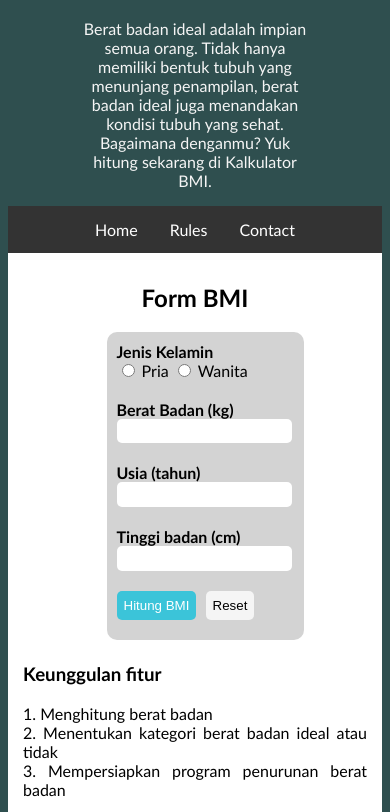
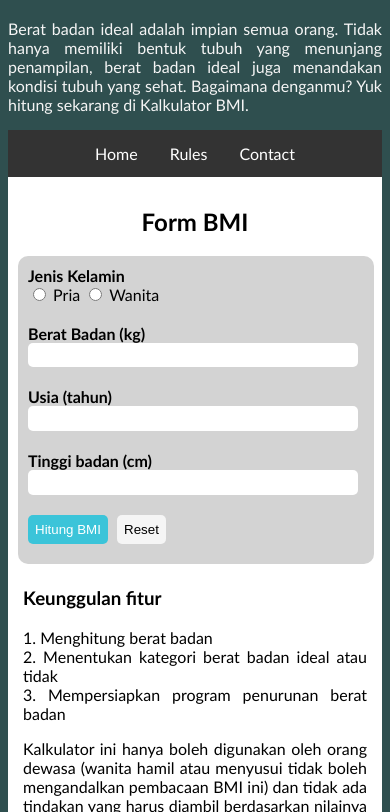
Before and after one commit to revou-fundamental-course/25-mar-24-Dede09-ml, a plain HTML site: page index.html in a window 390 px wide. Shown: the part 63-875 px from the top of the page. Drawn offline with Linux system fonts and the light colour scheme.

Commit message:
sixth  push

```diff
--- a/css/style.css
+++ b/css/style.css
@@ -252,7 +252,7 @@ a {
     opacity: 1;
 }
 
-@media only screen and (max-width: 800px){
+@media only screen and (max-width: 720px){
     .container{
         display:block;
     }
@@ -271,3 +271,22 @@ a {
         font-size: 60%;
     }
 }
+
+@media only screen and (max-width:500px){
+    .headdesc {
+        text-align: justify;
+        display: flex;
+        margin-left: 0px;
+        width: 100%;
+    }
+
+    .container-input {
+        width: 95%;;
+        margin-left: 0;
+    }
+
+    .container-result {
+        width: 95%;
+        margin-left: 0;
+    }
+}
--- a/index.html
+++ b/index.html
@@ -5,6 +5,7 @@
     <meta charset="UTF-8">
     <meta name="viewport" content="width=device-width, initial-scale=1.0">
     <title>BMI Calculate</title>
+    <link rel="icon" type="image/png" href="./assets/images/icons8-calculate-16.png" />
     <link rel="stylesheet" href="./css/style.css" />
 </head>
 
@@ -98,7 +99,7 @@
                 <p id="resultrange"></p>
                 <p id="suggest"></p>
             </div>
-            <div>
+            <div class="consultation">
                 <button class="btn">Konsultasi Ahli Gizi Via Aplikasi</button>
                 <button class="btn">Registrasi Online Ahli Gizi</button>
             </div>
--- a/js/script.js
+++ b/js/script.js
@@ -85,8 +85,9 @@ function submitBMI() {
 
 }
 
+// function reset; mengosongkan semua nilai pada form
+
 function reset() {
-    // window.location = "/"
     pria.checked = false
     wanita.checked = false
     weight.value = ''
```
Also changed, not shown: assets/images/icons8-calculate-16.png (added).
